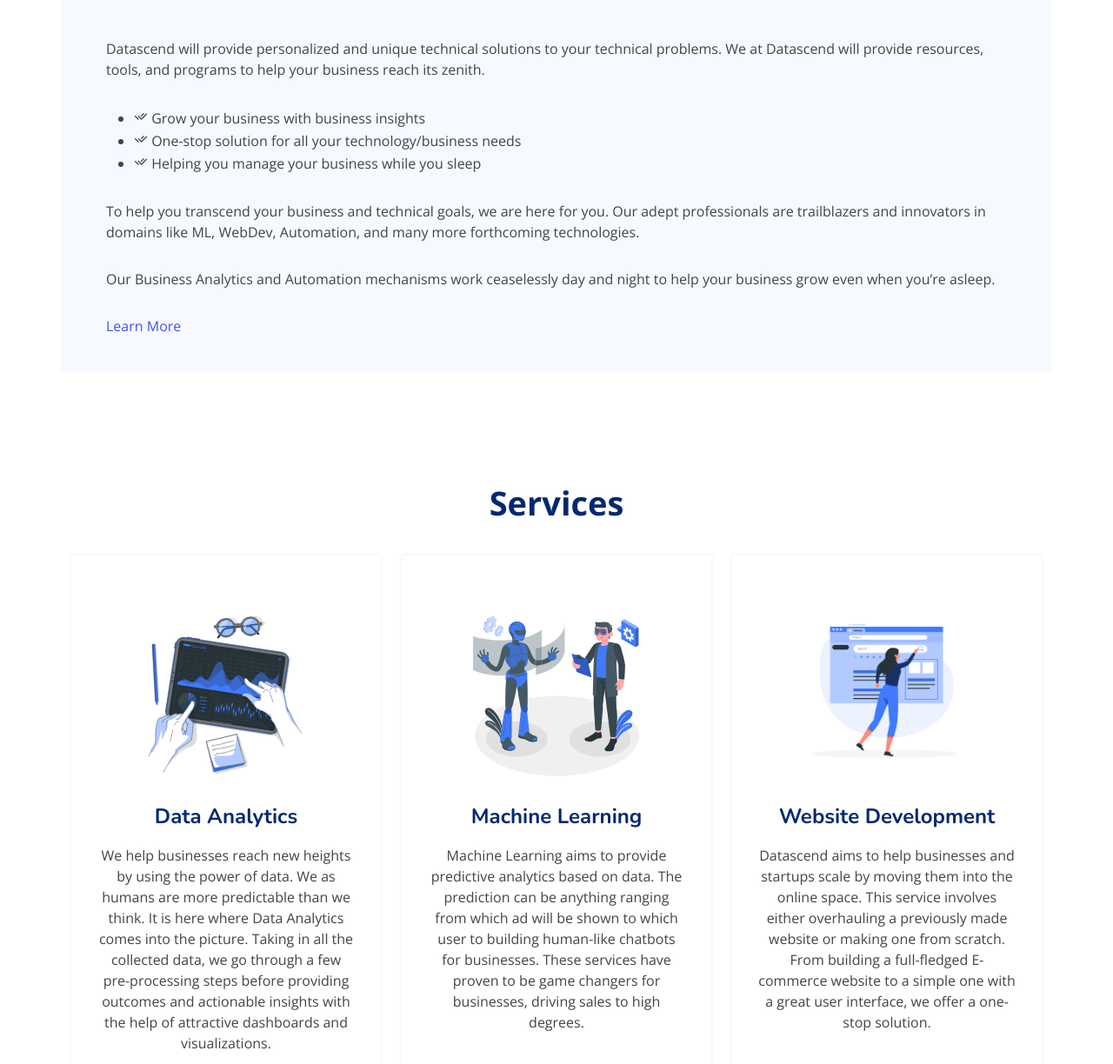
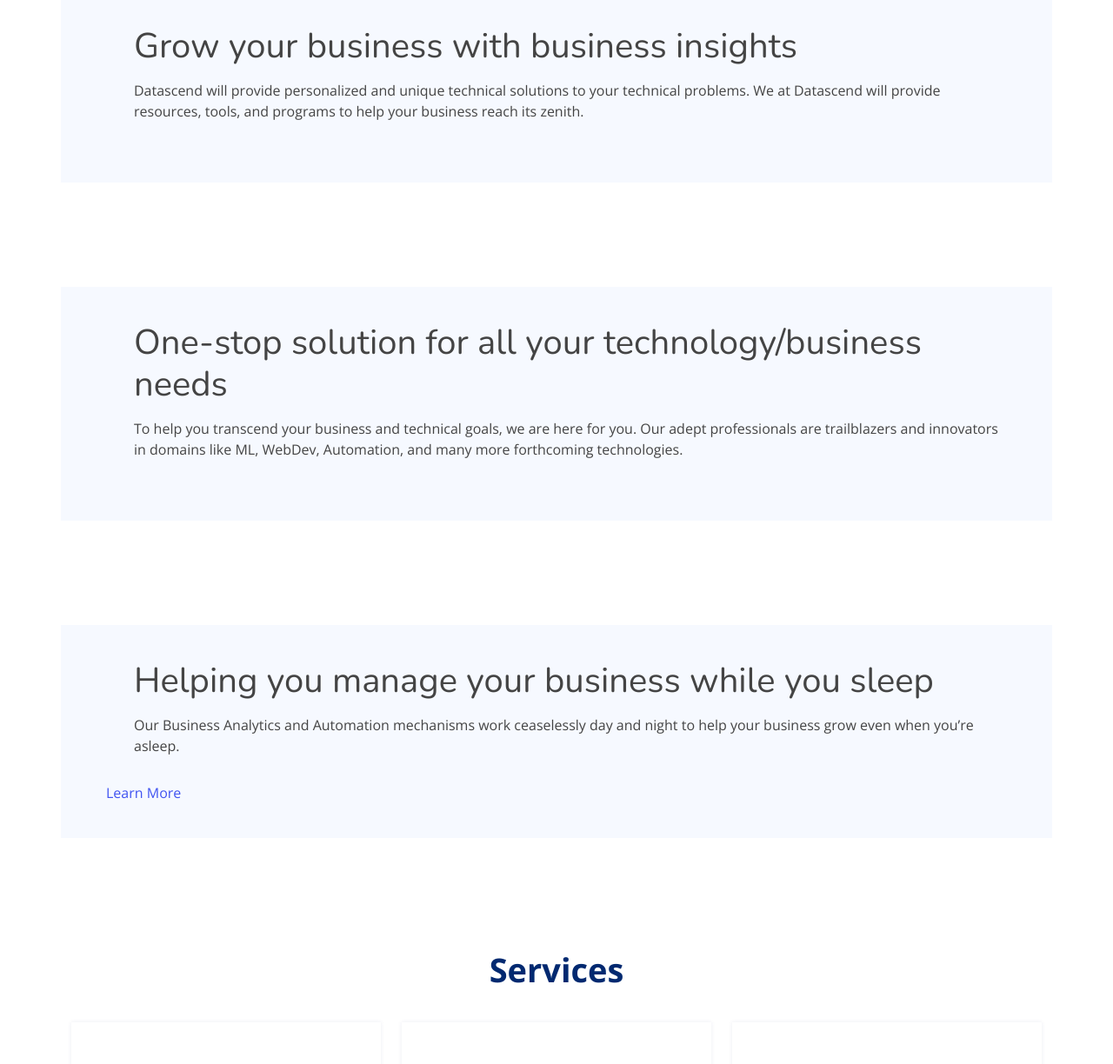
Before and after one commit to akshatvirmani/Datascend, a plain HTML site: page index.html in a window 1280 px wide. Shown: the part 980-2204 px from the top of the page at 87% size. Drawn offline with nearby package versions, Linux system fonts and the light colour scheme.

Commit message:
about us

```diff
--- a/index.html
+++ b/index.html
@@ -133,30 +133,42 @@
 
           <div class="row content">
             <div class="row-lg-6">
-              <p>
-                Datascend will provide personalized and unique technical solutions to your technical problems.
-We at Datascend will provide resources, tools, and programs to help your business reach its zenith.
+              <ul>
+                  <h1>Grow your business with business insights</h1>
+                  <p>
+                    Datascend will provide personalized and unique technical solutions to your technical problems.
+    We at Datascend will provide resources, tools, and programs to help your business reach its zenith.
+                  </p>
+              </ul>
+            </div>
+            </div>
 
-              </p>
+
+
+        </div>
+      </section>
+      <section id="about" class="about">
+        <div class="container" data-aos="fade-up">
+          <div class="row content">
+            <div class="row-lg-6">
               <ul>
-                <li>
-                  <i class="ri-check-double-line"></i> Grow your business with business insights
-                </li>
-                <li>
-                  <i class="ri-check-double-line"></i> One-stop solution for all your technology/business needs
-                </li>
-                <li>
-                  <i class="ri-check-double-line"></i> Helping you manage your business while you sleep
-                </li>
+                 <h1>One-stop solution for all your technology/business needs</h1>
+                  <p>To help you transcend your business and technical goals, we are here for you. Our adept professionals are trailblazers and innovators in domains like ML, WebDev, Automation, and many more forthcoming technologies.</p>
+              </ul>
+            </div>
+          </div>
+        </div>
+      </section>
+      <section id="about" class="about">
+        <div class="container" data-aos="fade-up">
+          <div class="row content">
+            <div class="row-lg-6">
+              <ul>
+                 <h1>Helping you manage your business while you sleep</h1>
+                  <p>Our Business Analytics and Automation mechanisms work ceaselessly day and night to help your business grow even when you’re asleep.</p>
               </ul>
             </div>
             <div class="row-lg-6 pt-4 pt-lg-0">
-              <p>
-                To help you transcend your business and technical goals, we are here for you. Our adept professionals are trailblazers and innovators in domains like ML, WebDev, Automation, and many more forthcoming technologies.
-              </p>
-              <p>
-                Our Business Analytics and Automation mechanisms work ceaselessly day and night to help your business grow even when you’re asleep.
-              </p>
               <a href="#" class="btn-learn-more">Learn More</a>
             </div>
           </div>
```
